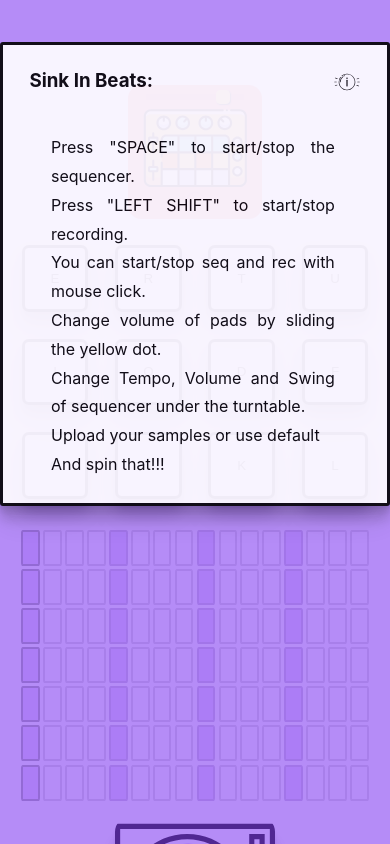
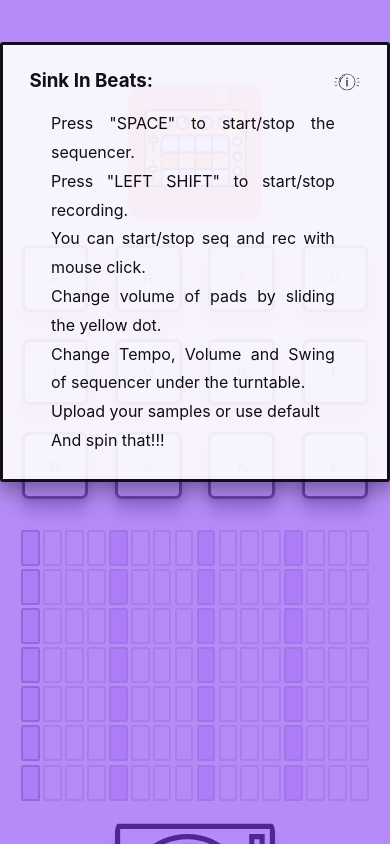
Before and after one commit to JakubJureczko/drum-seq, a React (Create React App) app: page / in a window 390 px wide. Both pictures are taken after a click on the button 194 px from the left and 197 px from the top of the page. Shown: the top 844 px of the page. Built offline with nearby package versions, Linux system fonts and the light colour scheme; no server answers.

Commit message:
modal info

```diff
--- a/src/components/ModInfo.css
+++ b/src/components/ModInfo.css
@@ -106,4 +106,5 @@
 }
 .modbtn ul {
   list-style: none;
+  margin-top: -0.5em;
 }
--- a/src/components/Modal.css
+++ b/src/components/Modal.css
@@ -197,3 +197,10 @@ input[type="file"] {
   opacity: 1;
   transition: 0.5s;
 }
+
+@media screen and (max-width: 760px) {
+  .defaultbtn button {
+    opacity: 1;
+
+  }
+  }
```
